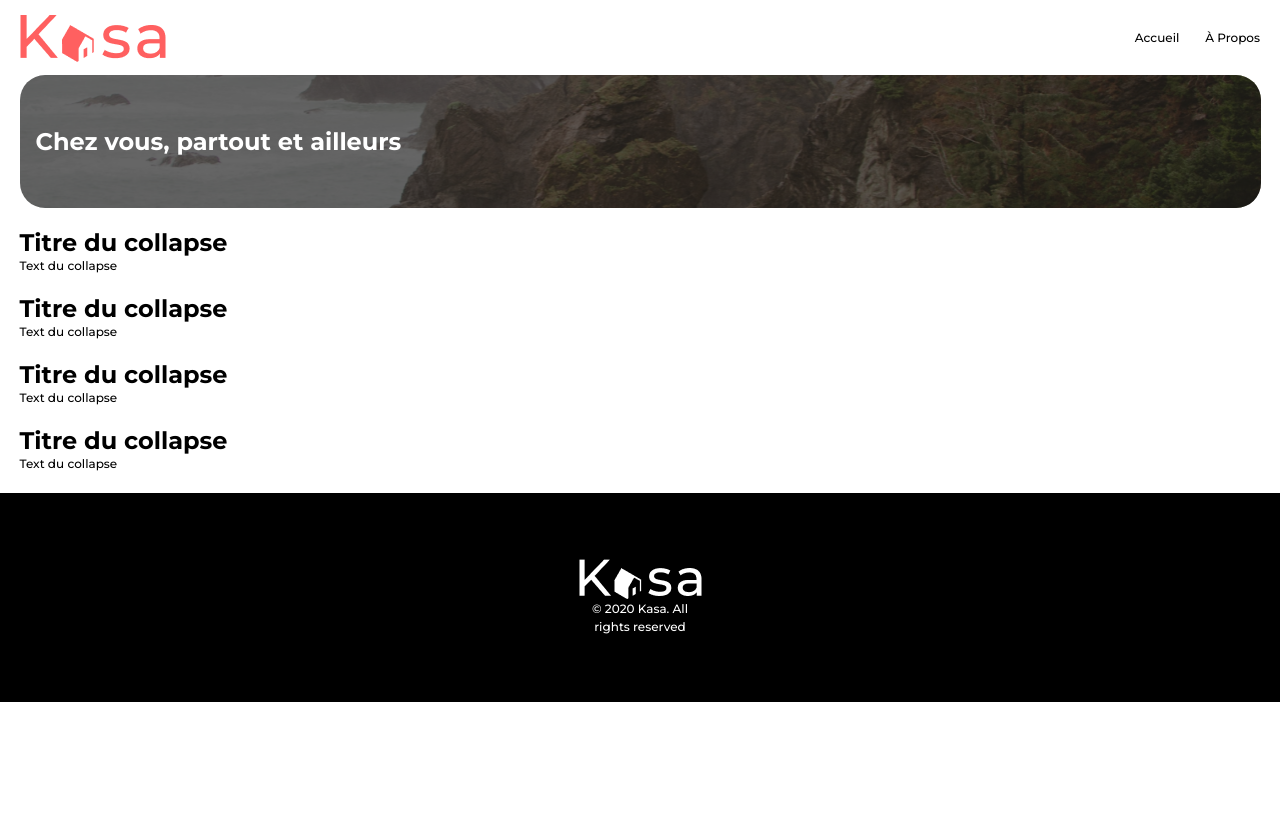
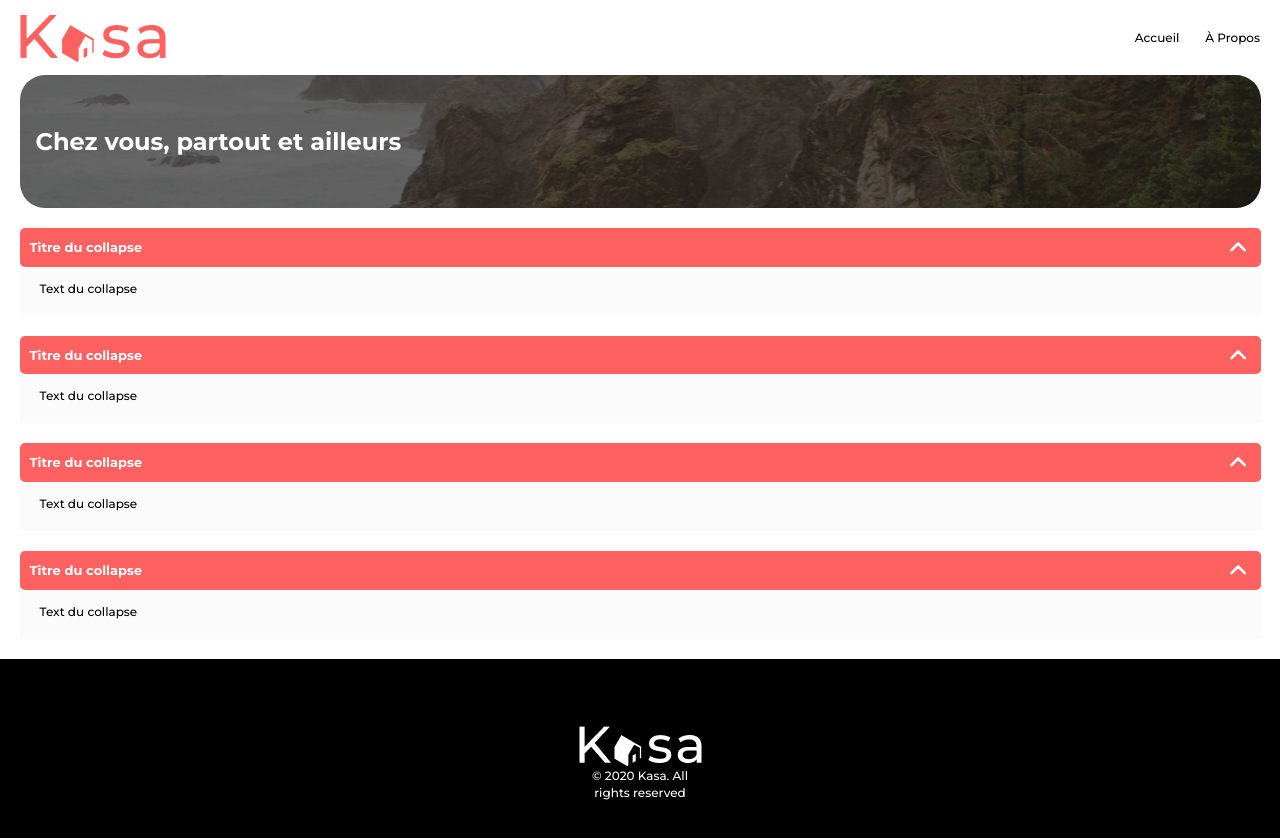
Before and after one commit to Bourrelet/property-rental-react-app, a React (Create React App) app: page /apropos in a window 1280 px wide. Shown: the top 838 px of the page. Before the commit the page ends 800 px from the top, so only its background shows below. Built offline with nearby package versions, Linux system fonts and the light colour scheme.

Commit message:
Apparence Collapse Done

```diff
--- a/package.json
+++ b/package.json
@@ -3,6 +3,8 @@
   "version": "0.1.0",
   "private": true,
   "dependencies": {
+    "@fortawesome/free-solid-svg-icons": "^6.6.0",
+    "@fortawesome/react-fontawesome": "^0.2.2",
     "@testing-library/jest-dom": "^5.17.0",
     "@testing-library/react": "^13.4.0",
     "@testing-library/user-event": "^13.5.0",
--- a/src/components/collapse/Collapse.js
+++ b/src/components/collapse/Collapse.js
@@ -1,14 +1,20 @@
 import React from 'react';
 import './Collapse.scss';
-
+import { FontAwesomeIcon } from '@fortawesome/react-fontawesome';
+import { faAngleUp, faAngleDown } from '@fortawesome/free-solid-svg-icons';
+const openButton = <FontAwesomeIcon icon={faAngleUp} />;
+const closeButton = <FontAwesomeIcon icon={faAngleDown} />;
 
 const Collapse = () => {
     return (
     <div className="collapse">
         <div className="collapse__container">
             <h2 className="collapse__title">Titre du collapse</h2>
-            <p className="collapse__text">Text du collapse</p>
+
+                <button className="collapse__btn open-btn">{openButton}</button>
+
         </div>
+        <p className="collapse__text">Text du collapse</p>
     </div>
     );
 
--- a/src/components/collapse/Collapse.scss
+++ b/src/components/collapse/Collapse.scss
@@ -1,15 +1,40 @@
-
+@import '../../styles/variables'; // Probleme de module ; ne trouve pas la stylesheet.
 @import '../../styles/mixins';
 
 .collapse {
     display: flex;
     flex-direction: column;
-    row-gap: 20px;
+    text-align: left;
+    line-height: 1.426;
 
-        &__title {
-            text-align: left;
+        &__container {
+            @include flex-between;
+            border-radius: 5px;
+            background-color: rgba(255, 96, 96, 1);
+            color: white;
         }
+
+            &__title {
+                font-size: 13px;
+                padding: 10px 0px 10px 10px;
+            }
+            &__btn {
+                @include flex-left;
+                width: 32px;
+                height: 32px;
+                border: inherit;
+                background-color: inherit;
+                color: inherit;
+            }
+
         &__text {
-            text-align: left;
+            background-color: rgba(246, 246, 246, 0.45);
+            font-size: 12px;
+            padding: 13px 20px 19px;
         }
 }
+
+.fa-angle-down, .fa-angle-up {
+    font-size: 1.57em;
+    transform: scaleX(1.02);
+}
--- a/src/styles/_variables.scss
+++ b/src/styles/_variables.scss
@@ -0,0 +1,3 @@
+$salmon-background: rgba(255, 96, 96, 1);
+
+$grey-background: rgba(246, 246, 246, 0.45);
```
Also changed, not shown: 1 other file (tests, documents, lock files or other folders).
